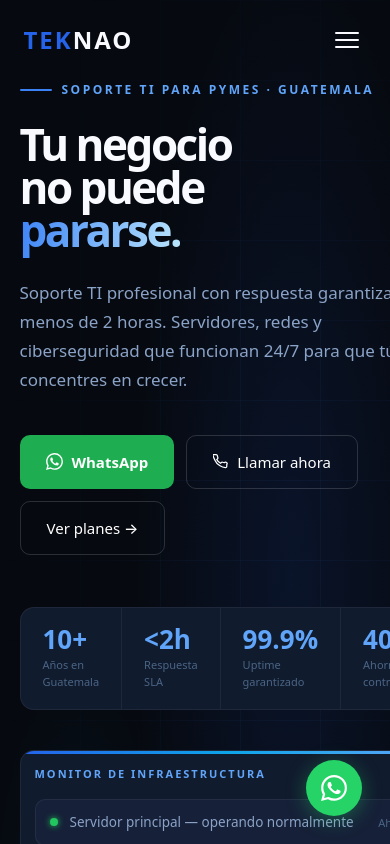
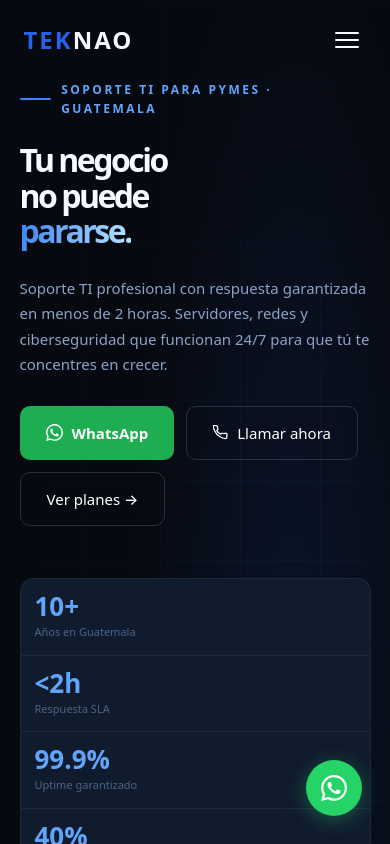
Before and after one commit to luiscanel/landing, a Next.js app: page / in a window 390 px wide. Shown: the top 844 px of the page. Built offline with nearby package versions, Linux system fonts and the light colour scheme.

Commit message:
fix: reduce sizes on mobile - title, text, kpis, monitor

```diff
--- a/src/components/Hero.tsx
+++ b/src/components/Hero.tsx
@@ -28,12 +28,12 @@
           <span style={{ fontSize: '12px', fontWeight: 600, letterSpacing: '2.5px', textTransform: 'uppercase', color: '#60A5FA' }}>Soporte TI para PYMES · Guatemala</span>
         </div>
 
-        <h1 style={{ fontSize: 'clamp(44px, 5.5vw, 78px)', fontWeight: 900, lineHeight: 0.97, letterSpacing: '-2.5px', marginBottom: '28px', color: '#F8FAFF' }}>
+        <h1 style={{ fontSize: 'clamp(44px, 5.5vw, 78px)', fontWeight: 900, lineHeight: 0.97, letterSpacing: '-2.5px', marginBottom: '28px', color: '#F8FAFF' }} className="hero-title">
           Tu negocio<br />no puede<br />
           <span style={{ background: 'linear-gradient(100deg, #3B82F6 0%, #BAE6FD 100%)', WebkitBackgroundClip: 'text', WebkitTextFillColor: 'transparent' }}>pararse.</span>
         </h1>
 
-        <p style={{ fontSize: '17px', color: '#8BA3C7', maxWidth: '460px', lineHeight: 1.7, marginBottom: '40px' }}>
+        <p style={{ fontSize: '17px', color: '#8BA3C7', maxWidth: '460px', lineHeight: 1.7, marginBottom: '40px' }} className="hero-text">
           Soporte TI profesional con respuesta garantizada en menos de 2 horas. Servidores, redes y ciberseguridad que funcionan 24/7 para que tú te concentres en crecer.
         </p>
 
@@ -50,9 +50,9 @@
         </div>
 
         {/* KPIs */}
-        <div style={{ display: 'flex', border: '1px solid rgba(255,255,255,0.06)', borderRadius: '14px', overflow: 'hidden', backgroundColor: '#111B2E' }}>
+        <div style={{ display: 'flex', border: '1px solid rgba(255,255,255,0.06)', borderRadius: '14px', overflow: 'hidden', backgroundColor: '#111B2E' }} className="hero-kpis">
           {kpis.map((kpi, i) => (
-            <div key={i} style={{ padding: '18px 22px', flex: 1, borderRight: i < 3 ? '1px solid rgba(255,255,255,0.06)' : 'none' }}>
+            <div key={i} style={{ padding: '18px 22px', flex: 1, borderRight: i < 3 ? '1px solid rgba(255,255,255,0.06)' : 'none' }} className="hero-kpi">
               <div style={{ fontSize: '26px', fontWeight: 900, color: '#60A5FA', lineHeight: 1, marginBottom: '4px' }}>{kpi.value}</div>
               <div style={{ fontSize: '11px', color: '#4A6585', fontWeight: 500 }}>{kpi.label}</div>
             </div>
@@ -87,15 +87,29 @@
         @media (max-width: 900px) {
           .hero-section {
             grid-template-columns: 1fr !important;
-            padding: 100px 6% 60px !important;
-            gap: 40px !important;
-          }
-          .hero-section > div:nth-child(3) {
-            order: -1;
+            padding: 90px 5% 50px !important;
+            gap: 30px !important;
           }
           .hero-monitor {
-            padding: 20px !important;
+            padding: 16px !important;
             border-radius: 14px !important;
+          }
+          .hero-title {
+            font-size: 38px !important;
+            line-height: 1.1 !important;
+          }
+          .hero-text {
+            font-size: 15px !important;
+            margin-bottom: 28px !important;
+          }
+          .hero-kpis {
+            flex-direction: column !important;
+            gap: 0 !important;
+          }
+          .hero-kpi {
+            padding: 14px !important;
+            border-right: none !important;
+            border-bottom: 1px solid rgba(255,255,255,0.06) !important;
           }
         }
         @media (max-width: 600px) {
@@ -103,7 +117,10 @@
             padding: 80px 5% 40px !important;
           }
           .hero-monitor {
-            padding: 14px !important;
+            padding: 12px !important;
+          }
+          .hero-title {
+            font-size: 32px !important;
           }
         }
       `}</style>
```
